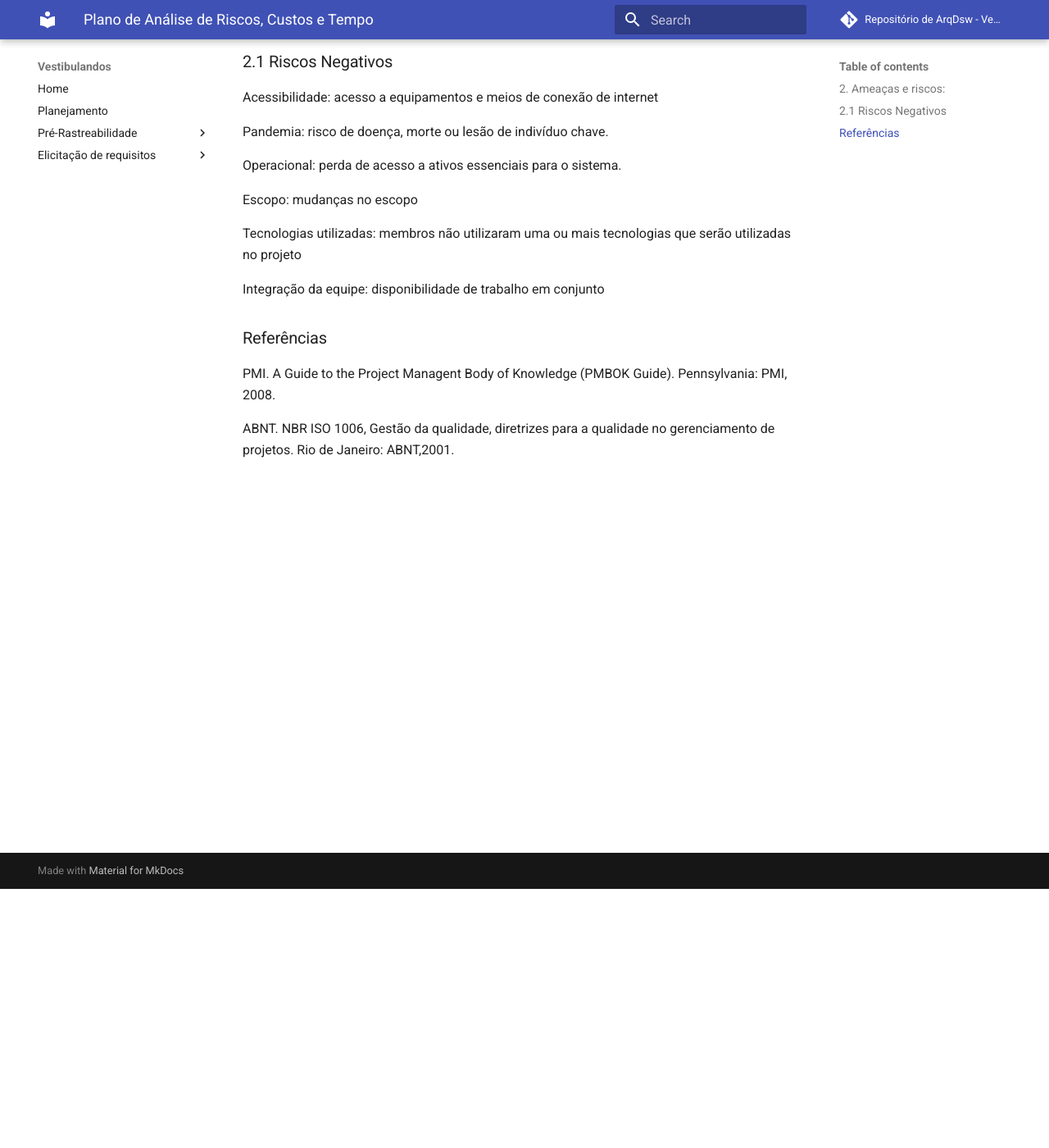
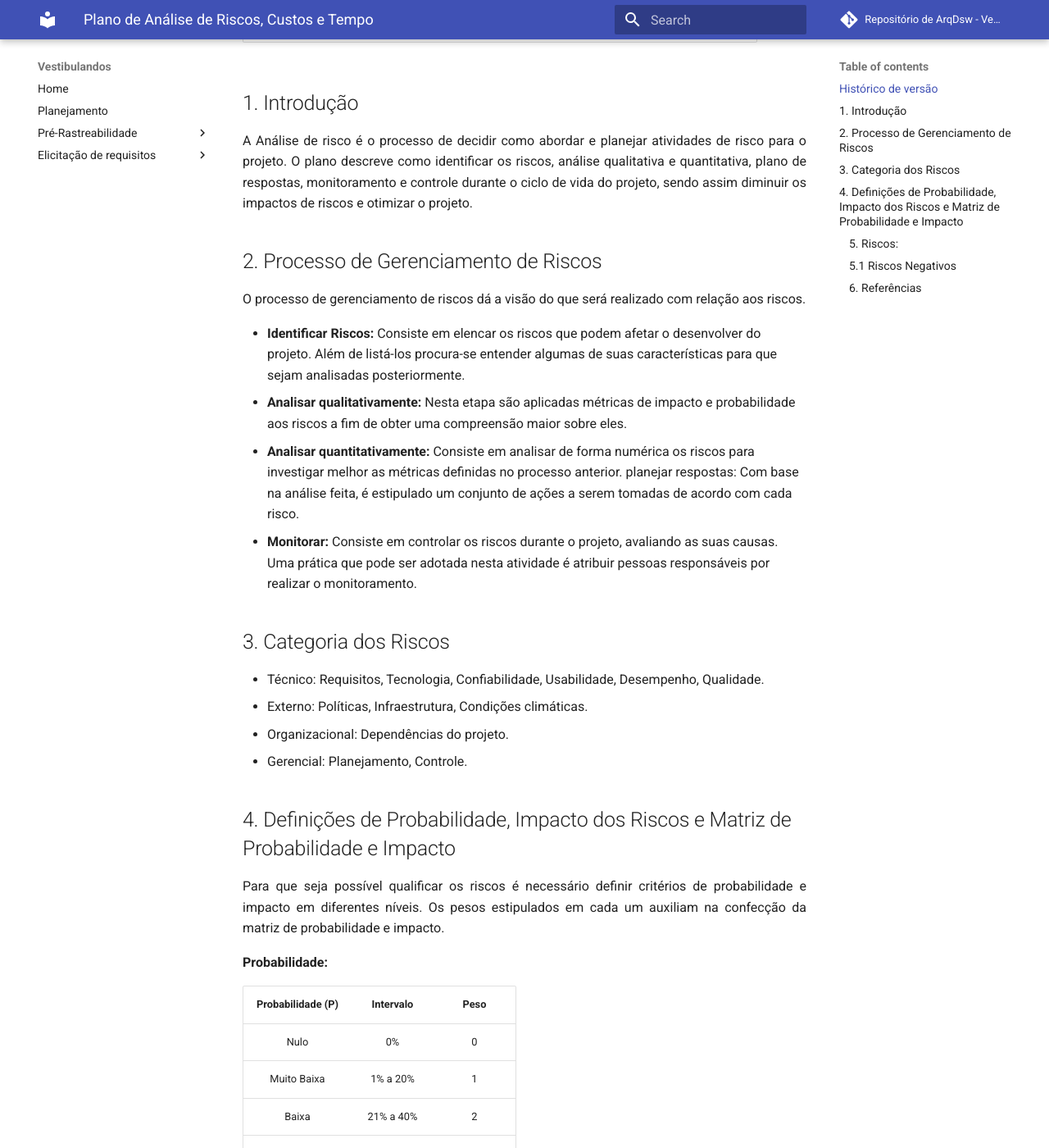
Before and after one commit to UnBArqDsw/2020.1_G4_Vestibulandos, an MkDocs documentation site: the page built from docs/plano_de_analise.md, in a window 1280 px wide and 1400 px high, scrolled down 316 px. Shown: the whole window at 82% size. Built offline with MkDocs 1.6.1 and Material for MkDocs 9.7.7, drawn with Linux system fonts in a browser that asks for light colours; comment, search, counter and statistics services are not loaded; some of the changed text lies outside the part shown.

Commit message:
Complementaçao de Analise de risco, introspecçao e 5w2h
Co-authored-by: Guilherme Leal <guilhermelml@gmail.com>
Co-authored-by> Lucas Gomes <lucas.gomesgs0@gmail.com>

```diff
--- a/docs/plano_de_analise.md
+++ b/docs/plano_de_analise.md
@@ -1,12 +1,81 @@
 # Plano de Análise de Riscos, Custos e Tempo
 
-A Análise de risco é o processo de decidir como abordar e planejar atividades de risco para o projeto. O plano descreve como identificar os riscos, análise qualitativa e quantitativa, plano de respostas, monitoramento e controle durante o ciclo de vida do projeto, sendo assim diminuir os impactos de riscos e otimizar o projeto.
+## Histórico de versão
+| Data | Versão | Descrição | Autor(es) |
+| :--: | :----: | :-------: | :-------: |
+| 10/09/2020| 0.1 | Criação do documento | Guilherme Leal |
+| 10/09/2020| 0.2 | Complemento do plano de análise | Guilherme Leal, Lucas Gomes |
+
+## 1. Introdução
+<p align="justify">A Análise de risco é o processo de decidir como abordar e planejar atividades de risco para o projeto. O plano descreve como identificar os riscos, análise qualitativa e quantitativa, plano de respostas, monitoramento e controle durante o ciclo de vida do projeto, sendo assim diminuir os impactos de riscos e otimizar o projeto.</p>
+
+## 2. Processo de Gerenciamento de Riscos
+
+<p align="justify">O processo de gerenciamento de riscos dá a visão do que será realizado com relação aos riscos.</p>
+
+<ul>
+    <li> <b>Identificar Riscos:</b> Consiste em elencar os riscos que podem afetar o desenvolver do projeto. Além de listá-los procura-se entender algumas de suas características para que sejam analisadas posteriormente.</li>
+    <li><b>Analisar qualitativamente:</b> Nesta etapa são aplicadas métricas de impacto e probabilidade aos riscos a fim de obter uma compreensão maior sobre eles.</li>
+    <li><b>Analisar quantitativamente:</b> Consiste em analisar de forma numérica os riscos para investigar melhor as métricas definidas no processo anterior.
+    planejar respostas: Com base na análise feita, é estipulado um conjunto de ações a serem tomadas de acordo com cada risco.</li>
+    <li><b>Monitorar:</b> Consiste em controlar os riscos durante o projeto, avaliando as suas causas. Uma prática que pode ser adotada nesta atividade é atribuir pessoas responsáveis por realizar o monitoramento. </li>
+</ul>
+
+## 3. Categoria dos Riscos
+<ul>
+    <li>Técnico: Requisitos, Tecnologia, Confiabilidade, Usabilidade, Desempenho, Qualidade.</li>
+    <li>Externo: Políticas, Infraestrutura, Condições climáticas.</li>
+    <li>Organizacional: Dependências do projeto.</li>
+    <li>Gerencial: Planejamento, Controle.</li>
+</ul>
+
+## 4. Definições de Probabilidade, Impacto dos Riscos e Matriz de Probabilidade e Impacto
+
+<p align="justify">Para que seja possível qualificar os riscos é necessário definir critérios de probabilidade e impacto em diferentes níveis. Os pesos estipulados em cada um auxiliam na confecção da matriz de probabilidade e impacto.</p>
+
+<p align="justify"><b> Probabilidade:</b></p>
+
+| Probabilidade (P) | Intervalo | Peso |
+| :--: | :----: | :-------: |
+| Nulo |	0% | 0 |
+| Muito Baixa |	1% a 20%| 1 |
+| Baixa |	21% a 40%| 2 |
+| Moderada |	41% a 60%| 3 |
+| Alta |	61% a 80%| 4 |
+| Muito Alta |	81% a 100%| 5 |
+
+<p align="justify"><b> Impacto:</b></p>
+
+| Impacto (I) | Descrição | Peso |
+| :--: | :----: | :-------: |
+|Muito Baixo|	Quase imperceptível ao projeto|	1|
+|Baixo|	Pouco impacto no projeto	|2|
+|Moderado|	Perceptível no projeto, mas sem grandes consequências	|3|
+|Alto|	Dificulta o desenvolvimento do projeto	|4|
+|Muito Alto|	Impossibilita prosseguir com projeto	|5|
 
 
+<p align="justify"><b> Matriz Probabilidade e Impacto:</b></p>
 
-### 2. Ameaças e riscos:
+|P \ I|	Muito Baixo|	Baixo|	Moderado|	Alto|	Muito Alto|
+| :--:|:------:|:---:|:---:|:---:|:---:|
+|Muito Baixa|	1|	2|	3|	4|	5|
+|Baixa|	2|	4|	6|	8|	10|
+|Moderada|	3|	6|	9|	12|	15|
+|Alta|	4|	8|	12|	16|	20|
+|Muito Alta|	5|	10|	15|	20|	25|
 
-### 2.1 Riscos Negativos
+<p align="justify"><b> Prioridade:</b></p>
+
+| Prioridade| Intervalo |
+| :--: | :----: |
+|Baixa|	1 - 5|
+|Média|	6 - 15|
+|Alta|	16 - 25|
+
+### 5. Riscos:
+
+### 5.1 Riscos Negativos
 
 Acessibilidade: acesso a equipamentos e meios de conexão de internet
 
@@ -18,12 +87,11 @@ Escopo: mudanças no escopo
 
 Tecnologias utilizadas: membros não utilizaram uma ou mais tecnologias que serão utilizadas no projeto
 
-Integração da equipe: disponibilidade de trabalho em conjunto
+Integração da equipe: comunicação e disponibilidade de trabalho da equipe
 
+### 6. Referências
 
-### Referências
+>PMI. A Guide to the Project Managent Body of Knowledge (PMBOK Guide). Pennsylvania: PMI, 2008.
 
-PMI. A Guide to the Project Managent Body of Knowledge (PMBOK Guide). Pennsylvania: PMI, 2008.
-
-ABNT. NBR ISO 1006, Gestão da qualidade, diretrizes para a
+>ABNT. NBR ISO 1006, Gestão da qualidade, diretrizes para a
 qualidade no gerenciamento de projetos. Rio de Janeiro: ABNT,2001.
```
Also changed, not shown: docs/5W2H.md (+7 -0 lines), docs/introspeccao.md (+8 -8 lines).
